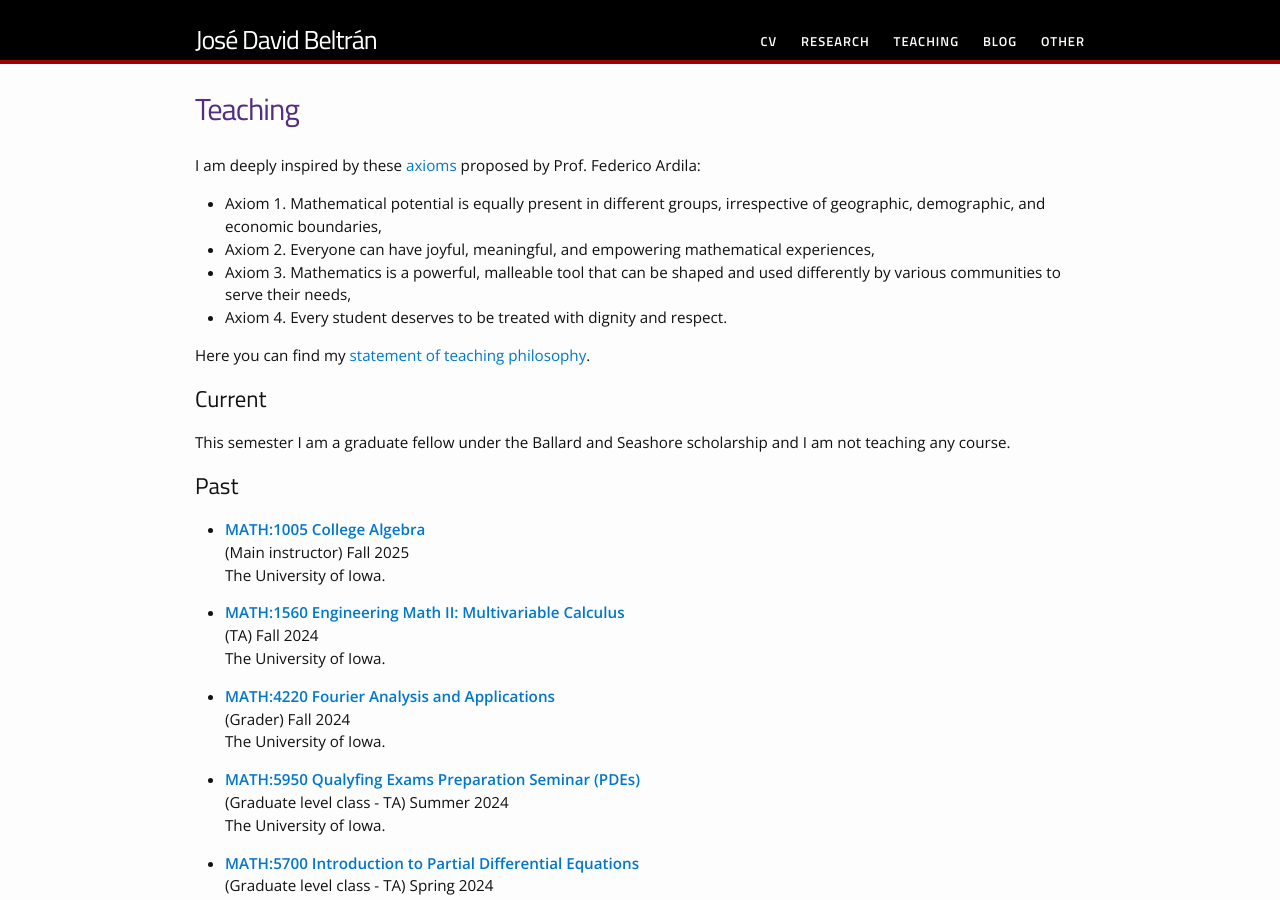
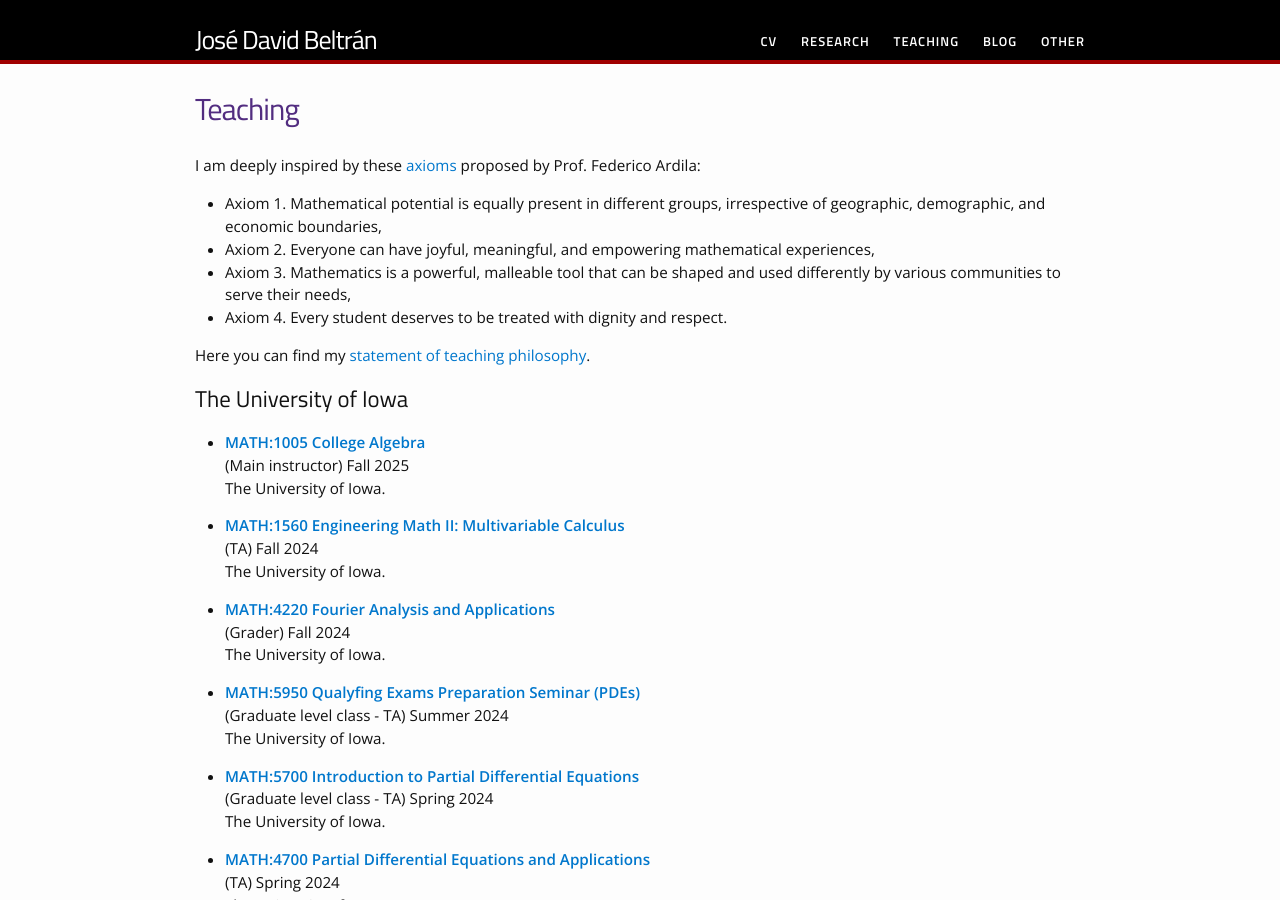
Before and after one commit to jdavidbel/jdavidbel.github.io, a Jekyll site: the page built from teaching/teaching.md, in a window 1280 px wide and 900 px high. Built offline with Jekyll 4.4.1, drawn with Linux system fonts in a browser that asks for light colours.

Commit message:
Update teaching.md
changes in teaching at UIowa

```diff
--- a/teaching/teaching.md
+++ b/teaching/teaching.md
@@ -30,13 +30,7 @@ I am deeply inspired by these [axioms](https://fardila.com/) proposed by Prof. F
 
 Here you can find my [statement of teaching philosophy](https://iowa-my.sharepoint.com/:b:/g/personal/jdbeltranlizarazo_uiowa_edu/Edlc7BjpNEVMoZUKtfxR2FIBPQqz--Wkw0yBNpFZobelFg?e=HVsk0c).
 
-## Current
-
-
-This semester I am a graduate fellow under the Ballard and Seashore scholarship and I am not teaching any course.
-
-
-## Past
+## The University of Iowa
 
 - **[MATH:1005 College Algebra](https://myui.uiowa.edu/my-ui/courses/details.page?ci=157684&id=1044167)** <br />
  (Main instructor) Fall 2025 <br /> The University of Iowa.
```
